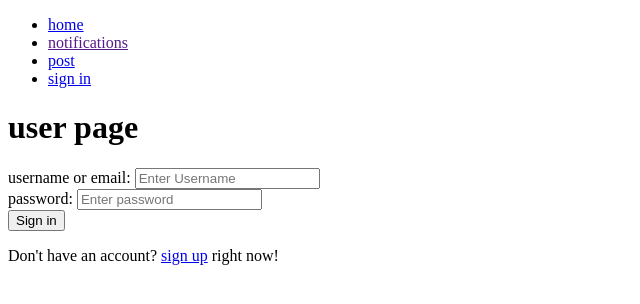
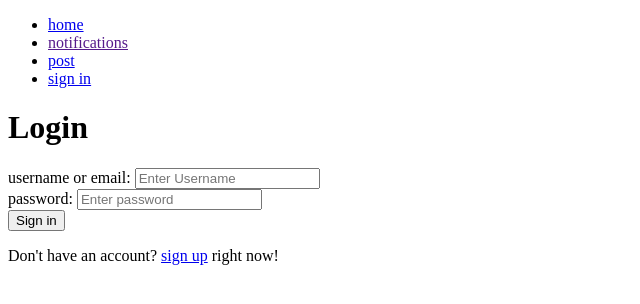
Before and after one commit to Brendanchoi626/StudyNetwork, a Flask app: page /user in a window 1280 px wide. Shown: the top 304 px of the page, without its empty margins (0-640 px from the left). Run offline with Flask 2, Linux system fonts and the light colour scheme.

Commit message:
commit for changing workstation

```diff
--- a/main.py
+++ b/main.py
@@ -50,7 +50,9 @@ def profile():
     "Profile route. If the user is signed in, it returns the profile page with user info. Else returns signup page"
     if g.logged_in_user:
         user_info = sqlite_conn('data.db', 'SELECT * FROM User WHERE id = {}'.format(session['logged_in_user']), True)
-        return render_template('profile.html', id=user_info[0], username=user_info[1], email=user_info[2])
+        post_info = models.User.query.filter_by(id=session['logged_in_user']).first()
+        #posts = sqlite_conn('data.db', 'SELECT * FROM Post WHERE id = (SELECT Post_id FROM PostUser WHERE User_id = {})'.format(session['logged_in_user']), True)
+        return render_template('profile.html', id=user_info[0], username=user_info[1], email=user_info[2], post=post_info)
 
     return redirect(url_for('user'))
 
--- a/templates/profile.html
+++ b/templates/profile.html
@@ -5,6 +5,8 @@
 <p>user_id: {{ id }}</p>
 <p>username: {{ username }}</p>
 <p>email adress: {{ email }}</p>
+{{ post.posts_user|map(attribute="title")|join(', ') }}
+
 <button onclick="window.location = 'http://127.0.0.1:5000/logout'" type="submit">Logout</button>
 
 
--- a/templates/user.html
+++ b/templates/user.html
@@ -1,6 +1,6 @@
 {% extends 'layout.html' %}
 
-{% block content %}<h1>user page</h1>
+{% block content %}<h1>Login</h1>
 <form method = 'POST' action="/user" name="user">
     <!-- Form content -->
     <label for='username_or_email'>username or email:</label>
```
Also changed, not shown: data.db.
